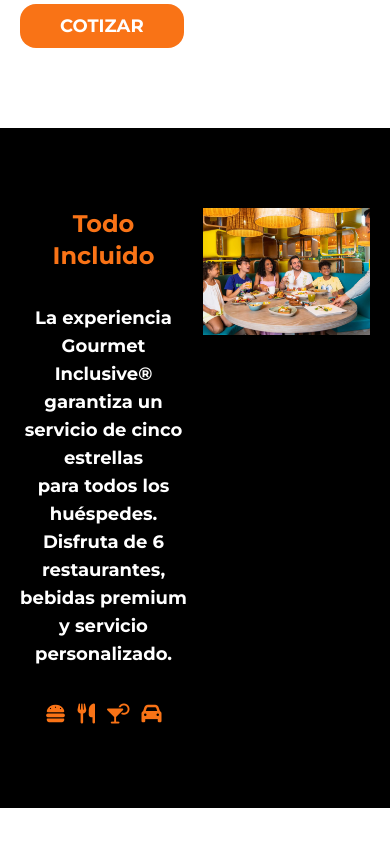
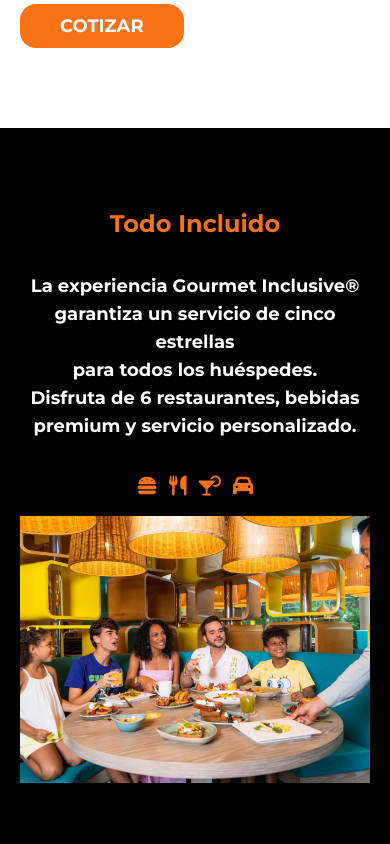
Before and after one commit to jonasabarcaponce/nickelodeon, a React (Vite) app: page / in a window 390 px wide. Shown: the part 1580-2424 px from the top of the page. Built offline with nearby package versions, Linux system fonts and the light colour scheme.

Commit message:
Todo Incluido Responsive

```diff
--- a/src/components/TodoIncluido.jsx
+++ b/src/components/TodoIncluido.jsx
@@ -3,8 +3,8 @@ import image from '../assets/todo-incluido.png';
 const TodoIncluido = () => {
     return (
         <div className="bg-black text-white relative">
-            <div className="grid grid-cols-2 gap-4 max-w-[986px] mx-auto px-5 py-20">
-                <div className="col-span-1 font-bold flex flex-col justify-center">
+            <div className="grid md:grid-cols-2 gap-4 max-w-[986px] mx-auto px-5 py-20">
+                <div className="md:col-span-1 font-bold flex flex-col justify-center">
                     <div className='text-center space-y-8'>
                         <h1 className='mb-3 big-responsive-text text-orange-500'>Todo Incluido</h1>
                         <p className='small-responsive-text'>
@@ -19,8 +19,8 @@ const TodoIncluido = () => {
                         </ul>
                     </div>
                 </div>
-                <div className="col-span-1">
-                    <img src={image} />
+                <div className="md:col-span-1">
+                    <img src={image} className="w-full" />
                 </div>
             </div>
         </div>
```
